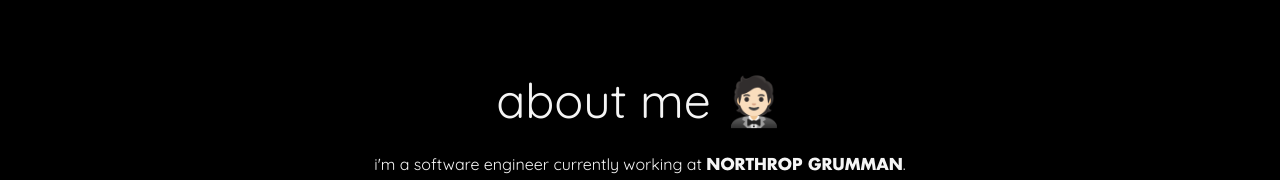
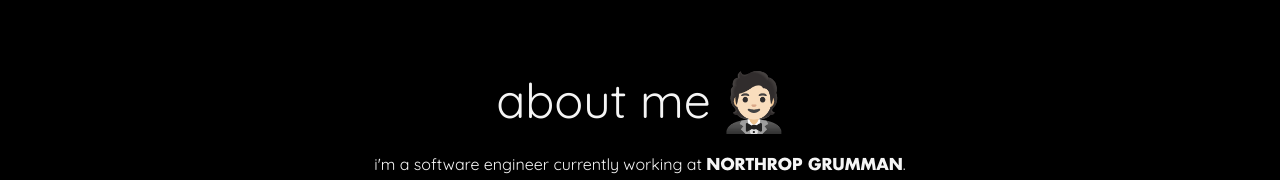
Before and after one commit to lcolias/MyReactWebsite, a React (Create React App) app: page / in a window 1280 px wide. In both pictures the pointer is over the link "🤵🏻". Shown: the part 1051-1231 px from the top of the page. Built offline with nearby package versions, Linux system fonts and the light colour scheme.

Commit message:
Landing Page Update
Check TODO.md:
- ---^ 5/11/2023 ^---

```diff
--- a/src/components/Home/Home.css
+++ b/src/components/Home/Home.css
@@ -58,13 +58,12 @@
 }
 
 a.pg-link {
-
+    display: inline-block; /* Ensures the link behaves as an inline element BIG TIME SOLUTION!*/
+    transition: transform 0.3s ease; /* Add a smooth transition effect */
 }
 
 a.pg-link:hover {
-
-    transform: scale(1.2);
-
+    transform: scale(1.2); /* Increase the size of the link image on hover */
 }
 
 .ft-link {
```
Also changed, not shown: 1 other file (tests, documents, lock files or other folders).
